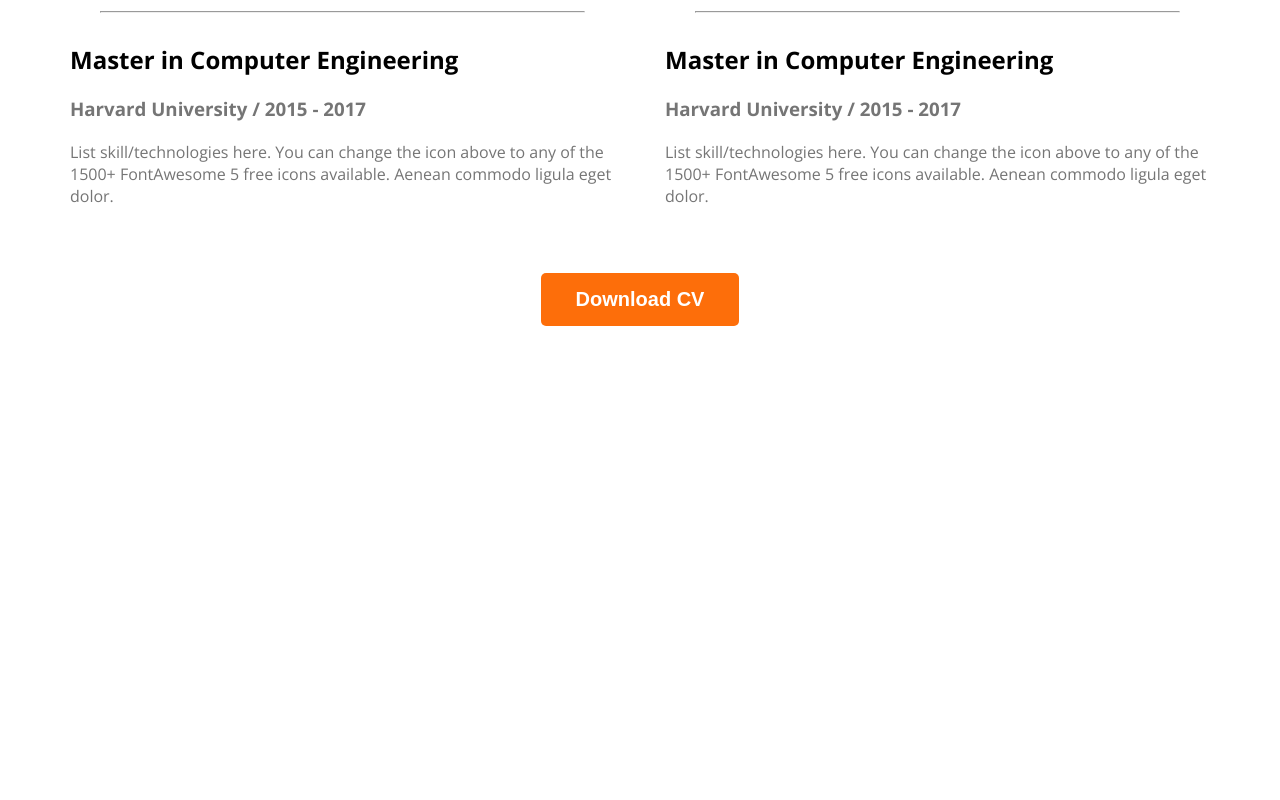
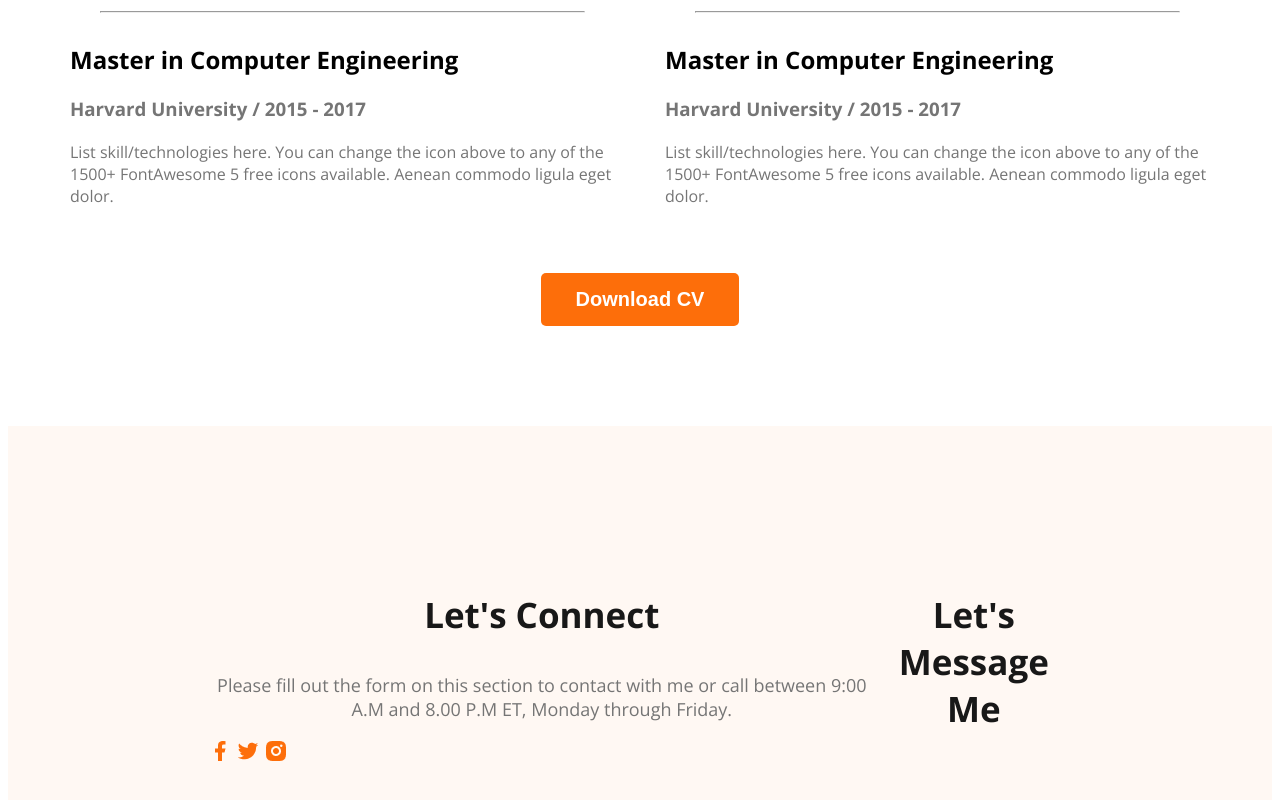
Before and after one commit to jannat809/Developer-Portfolio, a plain HTML site: page index.html in a window 1280 px wide. Shown: the part 2919-3719 px from the top of the page. Before the commit the page ends 3253 px from the top, so only its background shows below. Drawn offline with nearby package versions, Linux system fonts and the light colour scheme.

Commit message:
added footer

```diff
--- a/index.html
+++ b/index.html
@@ -153,6 +153,19 @@
 </main>
 
     <footer>
+        <div class="footer-column">
+            <h3 class="section-title">Let's Connect</h3>
+            <p class="section-description">Please fill out the form on this section to contact with me or call between 9:00 A.M and 8.00 P.M ET, Monday through Friday.</p>
+            <div class="social-links">
+                <a href=""><img src="images/icons/facebook.png" alt=""></a>
+                <a href=""><img src="images/icons/twitter.png" alt=""></a>
+                <a href=""><img src="images/icons/insta.png" alt=""></a>
+
+            </div>
+        </div>
+        <div class="footer-column">
+            <h3 class="section-title">Let's Message Me</h3>
+        </div>
 
     </footer>
 </body>
--- a/styles/portfolio.css
+++ b/styles/portfolio.css
@@ -175,3 +175,10 @@ main section{
     text-align: center;
     margin-top: 50px;
 }
+/* footer part start */
+footer{
+    display: flex;
+    background: #FFF8F3;
+    padding: 130px 200px;
+    margin-top: 100px;
+}
```
